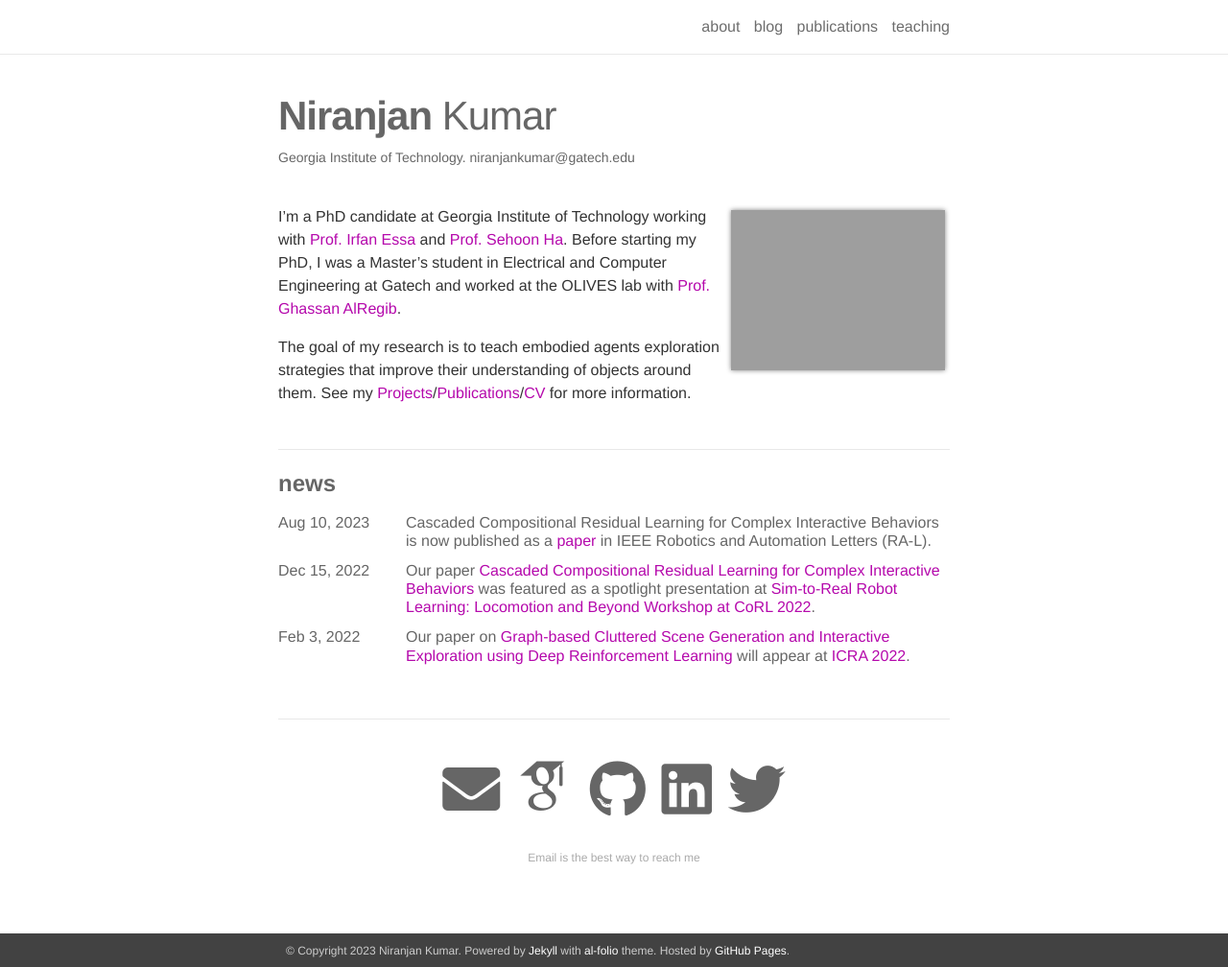
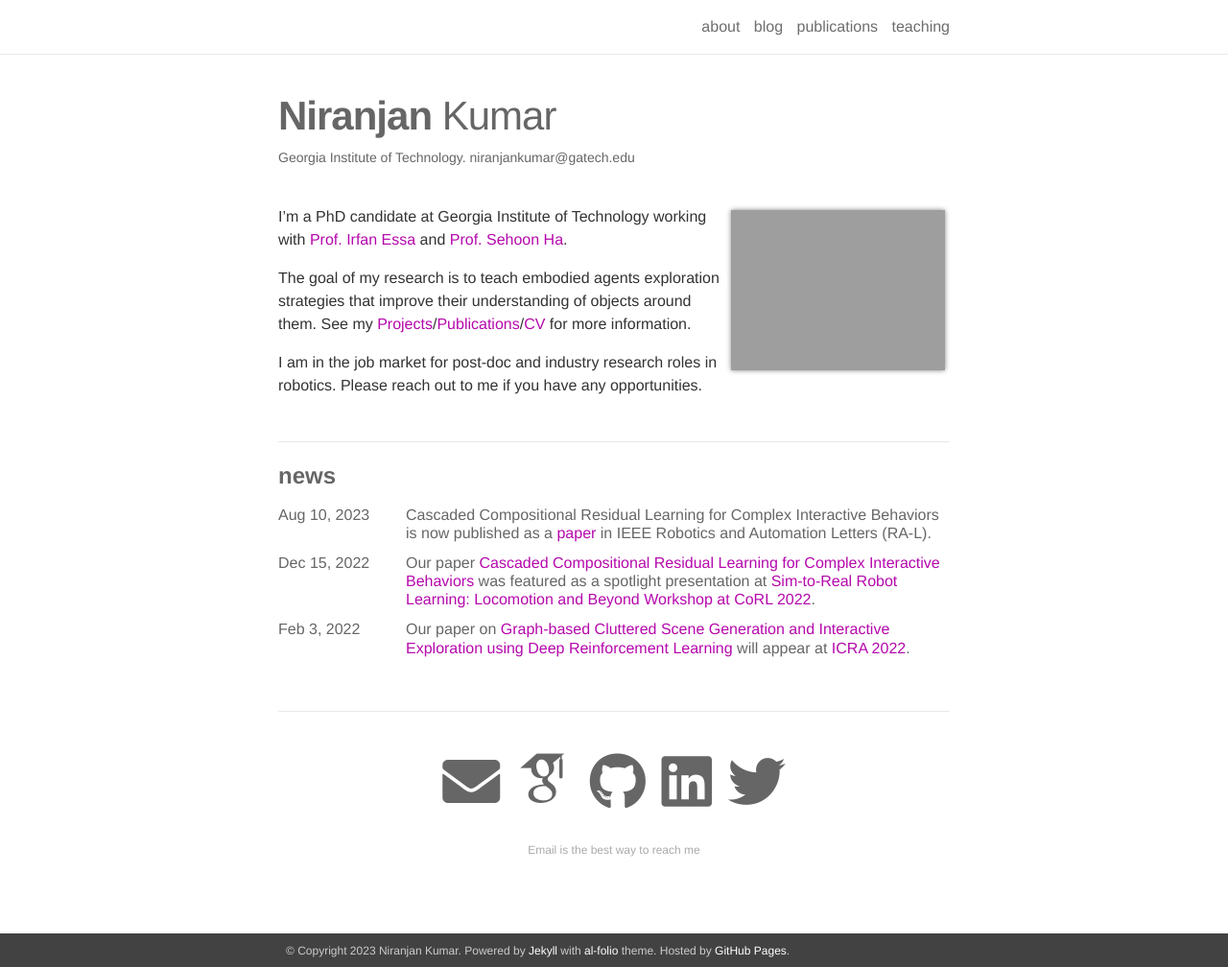
Before and after one commit to kniranjankumar/pre_2024_website, a Jekyll site: the page built from _pages/about.md, in a window 1280 px wide and 1008 px high. Shown: the whole window at 96% size. Built offline with Jekyll 4.4.1, drawn with Linux system fonts in a browser that asks for light colours; nearby versions of some CDN libraries; some web fonts are replaced.

Commit message:
updating CV

```diff
--- a/_pages/about.md
+++ b/_pages/about.md
@@ -12,6 +12,8 @@
 news: true
 social: true
 ---
-I’m a PhD candidate at Georgia Institute of Technology working with <a href="http://www.irfanessa.gatech.edu/" target="blank">Prof. Irfan Essa</a> and <a href="https://www.cc.gatech.edu/~sha9/" target="blank">Prof. Sehoon Ha</a>. Before starting my PhD, I was a Master’s student in Electrical and Computer Engineering at Gatech and worked at the OLIVES lab with <a href="https://ghassanalregib.info/" target="blank">Prof. Ghassan AlRegib</a>.
+I’m a PhD candidate at Georgia Institute of Technology working with <a href="http://www.irfanessa.gatech.edu/" target="blank">Prof. Irfan Essa</a> and <a href="https://www.cc.gatech.edu/~sha9/" target="blank">Prof. Sehoon Ha</a>.
 
-The goal of my research is to teach embodied agents exploration strategies that improve their understanding of objects around them. See my [Projects](/projects/)/[Publications](/publications/){:target="_blank"}/[CV](/assets/pdf/Niranjan_Kumar_May_2022.pdf){:target="_blank"} for more information.
+The goal of my research is to teach embodied agents exploration strategies that improve their understanding of objects around them. See my [Projects](/projects/)/[Publications](/publications/){:target="_blank"}/[CV](/assets/pdf/Niranjan_Kumar_July_2023_CV.pdf){:target="_blank"} for more information.
+
+I am in the job market for post-doc and industry research roles in robotics. Please reach out to me if you have any opportunities.
```
Also changed, not shown: 1 other file.
